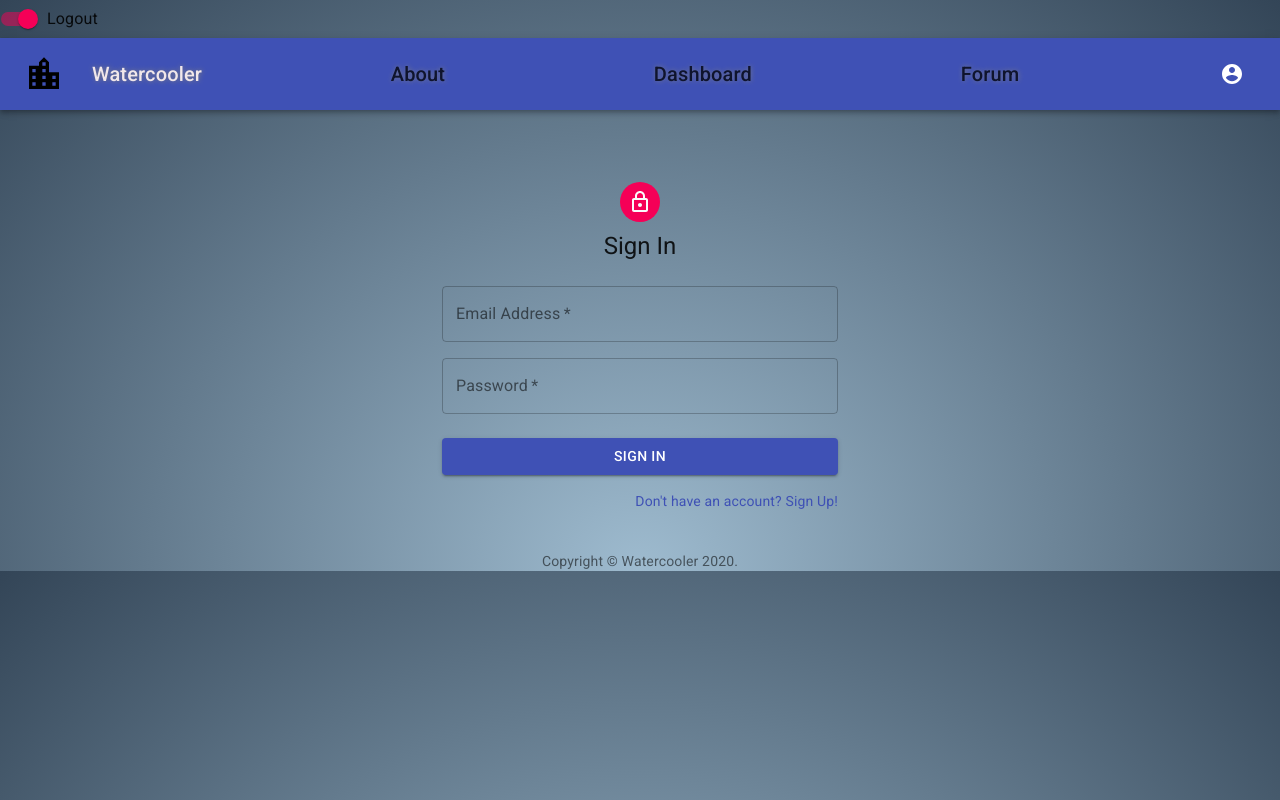
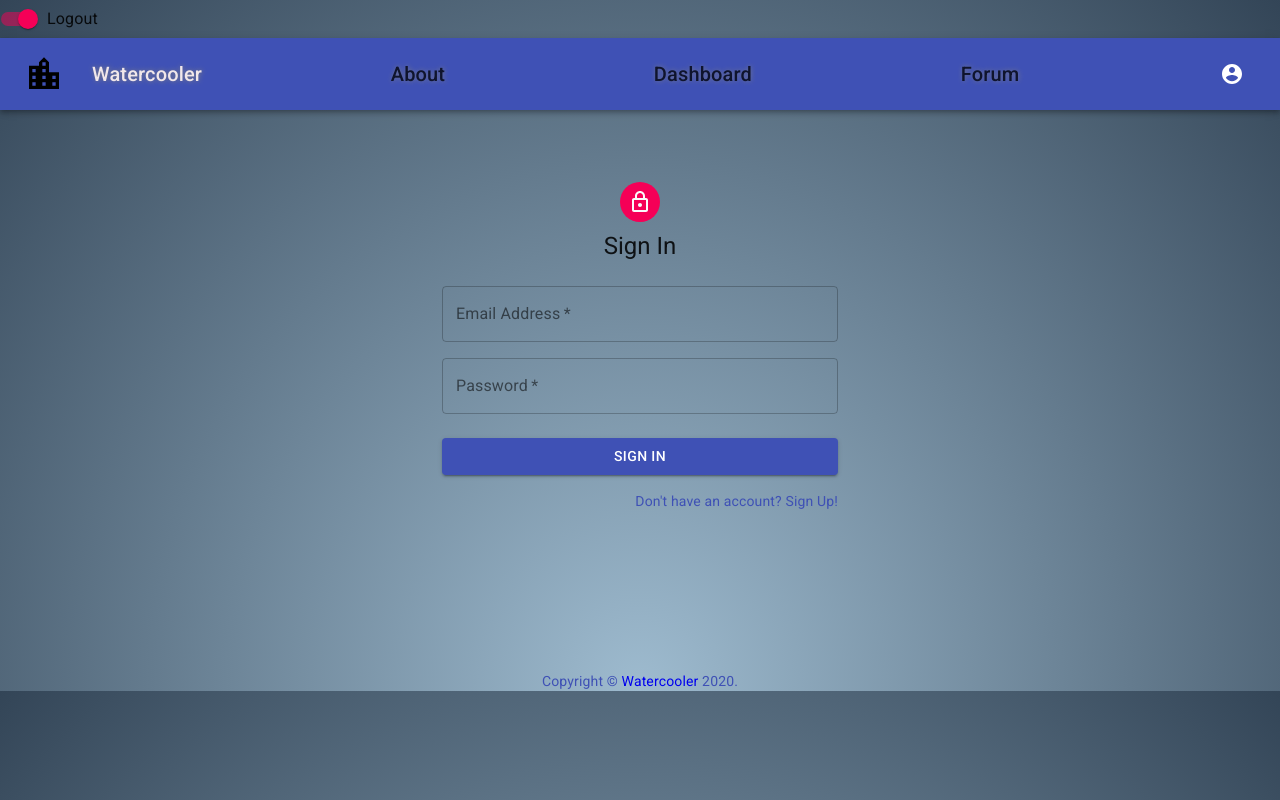
Before and after one commit to Carl-33/Watercooler, a React (Create React App) app in the folder watercooler/client/: page /SignIn in a window 1280 px wide. Built offline with nearby package versions, Linux system fonts and the light colour scheme.

Commit message:
added space to Dashboard

```diff
--- a/watercooler/client/src/components/Pages/Dashboard.js
+++ b/watercooler/client/src/components/Pages/Dashboard.js
@@ -69,6 +69,10 @@ const Dashboard = () => {
           </Grid>
         </Grid>
       </Paper>
+      <br />
+      <br />
+      <br />
+      <br />
     </div>
   );
 };
--- a/watercooler/client/src/components/Pages/SignIn.js
+++ b/watercooler/client/src/components/Pages/SignIn.js
@@ -15,9 +15,12 @@ import Container from "@material-ui/core/Container";
 
 function Copyright() {
   return (
-    <Typography variant="body2" color="textSecondary" align="center">
+    <Typography variant="body2" color="primary" align="center">
       {"Copyright © "}
-      <Link color="inherit" href="https://material-ui.com/">
+      <Link
+        color="theme.palette.secondary.main"
+        href="https://material-ui.com/"
+      >
         Watercooler
       </Link>{" "}
       {new Date().getFullYear()}
@@ -102,6 +105,13 @@ const SignIn = () => {
           </Grid>
         </form>
       </div>
+      <br />
+      <br />
+      <br />
+      <br />
+      <br />
+      <br />
+
       <Box mt={5}>
         <Copyright />
       </Box>
--- a/watercooler/client/src/components/Pages/SignUp.js
+++ b/watercooler/client/src/components/Pages/SignUp.js
@@ -14,22 +14,19 @@ import { makeStyles } from "@material-ui/core/styles";
 import Container from "@material-ui/core/Container";
 import API from "../../utils/API";
 
-    function handleSubmit() {
-      // preventDefault(e);
-      console.log('hi!');
-    };
+function handleSubmit() {
+  // preventDefault(e);
+  console.log("hi!");
+}
 
 function Copyright() {
-
-
-
-
-
-
   return (
-    <Typography variant="body2" color="textSecondary" align="center">
+    <Typography variant="body2" color="primary" align="center">
       {"Copyright © "}
-      <Link color="inherit" href="https://material-ui.com/">
+      <Link
+        color="theme.palette.secondary.main"
+        href="https://material-ui.com/"
+      >
         Watercooler
       </Link>{" "}
       {new Date().getFullYear()}
@@ -175,12 +172,6 @@ const SignUp = () => {
 
 export default SignUp;
 
-
-
-
-
-
-
 // function CreatePostForm() {
 //   const titleRef = useRef();
 //   const bodyRef = useRef();
```
